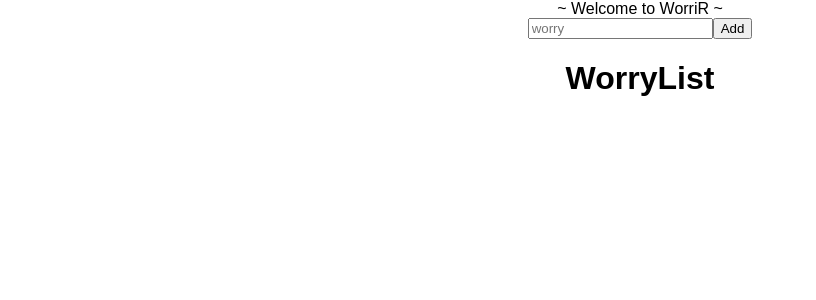
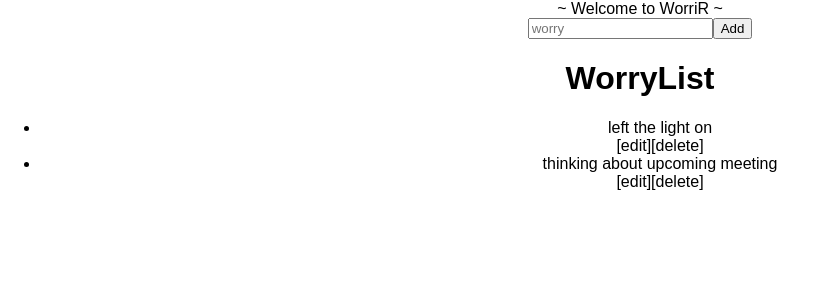
Before and after one commit to cspenc/WorriR, a React (Create React App) app in the folder front-end/: page / in a window 1280 px wide. Shown: the top 300 px of the page, without its empty margins (0-816 px from the left). Built offline with nearby package versions, Linux system fonts and the light colour scheme.

Commit message:
got editing buttons working

```diff
--- a/front-end/src/components/worry_item.js
+++ b/front-end/src/components/worry_item.js
@@ -1,12 +1,39 @@
 import React, { Component } from 'react';
 
 class WorryItem extends Component {
+  constructor(props) {
+    super(props)
+
+    this.state = {
+      isEditing: false
+    };
+  }
+
+  renderActions() {
+    if (this.state.isEditing) {
+      return (
+        <div onClick={this.onEditClick.bind(this)}>
+          These are ur editing buddons
+        </div>
+      )
+    }
+    return (
+      <div>
+        <span onClick={this.onEditClick.bind(this)}>[edit]</span>
+        <span>[delete]</span>
+      </div>
+    )
+  }
+
+  onEditClick() {
+    this.setState({ isEditing: !this.state.isEditing });
+  }
+
   render() {
     return (
       <li>
         {this.props.worry}
-        <span>[edit]</span>
-        <span>[delete]</span>
+        {this.renderActions()}
       </li>
     )
   }
--- a/front-end/src/components/worry_list.js
+++ b/front-end/src/components/worry_list.js
@@ -3,17 +3,6 @@ import React, { Component } from 'react';
 import WorryItem from './worry_item';
 
 class WorryList extends Component {
-  constructor(props) {
-    super(props)
-
-    this.state = {
-      isEditing: false
-    };
-  }
-
-  onEditClick(event) {
-    this.setState({ isEditing: true });
-  }
 
   render() {
     let worries = this.props.worry.map((worry, index) => {
@@ -24,7 +13,7 @@ class WorryList extends Component {
       <div>
         <h1>WorryList</h1>
         <ul>
-          {this.worries}
+          {worries}
         </ul>
       </div>
     )
```
